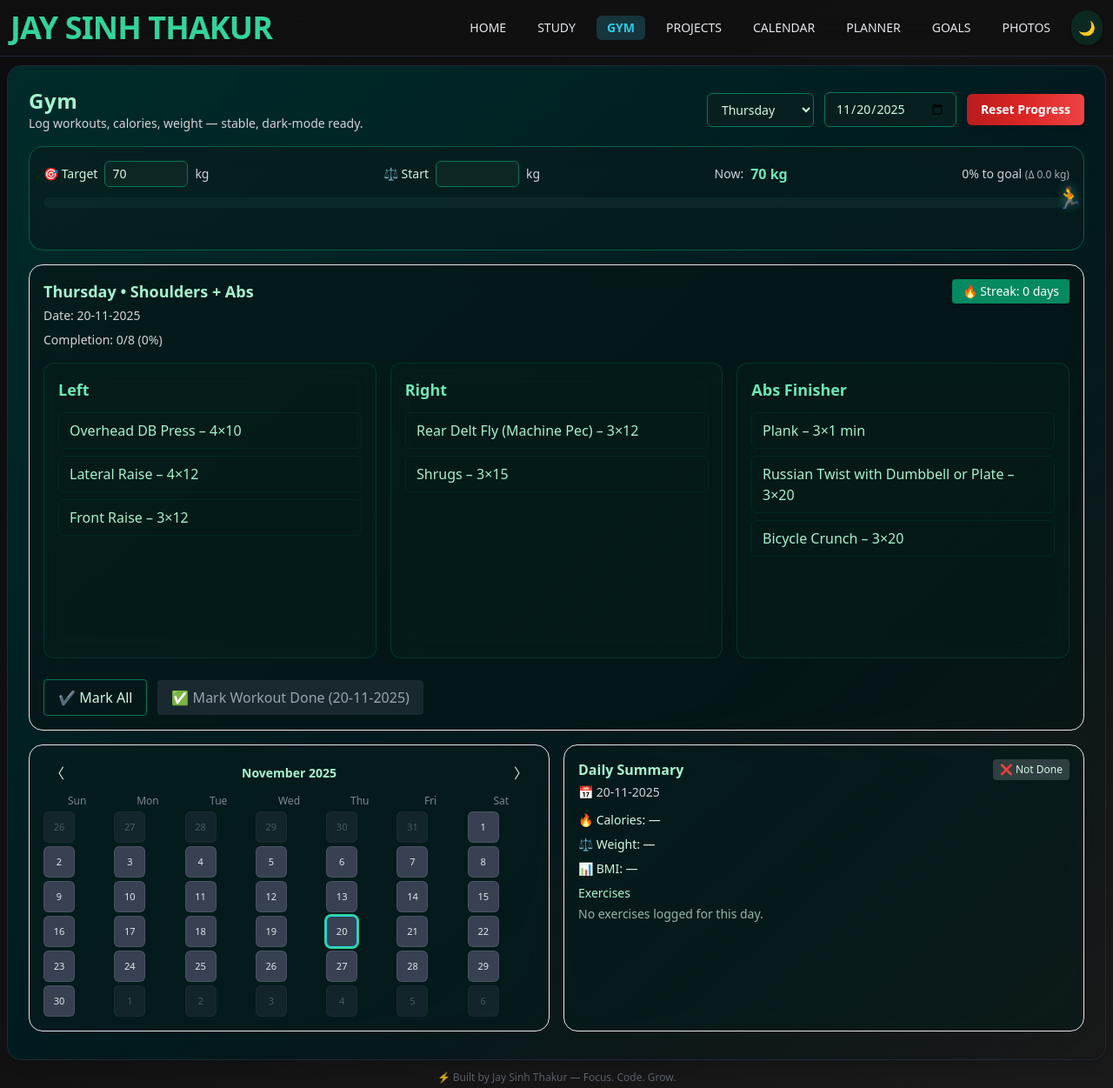
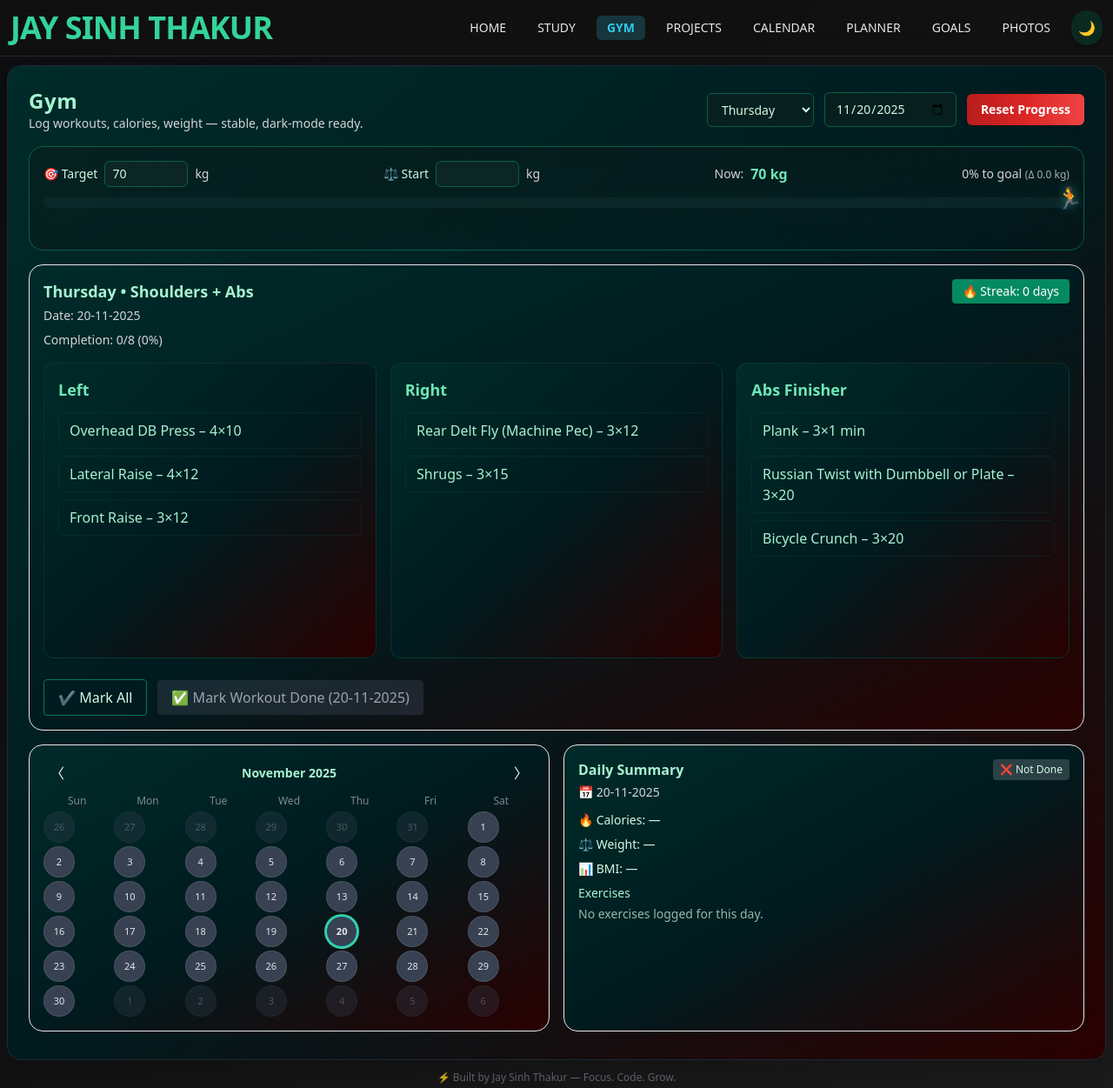
Before and after one commit to SpaceWandererr/fitness-dashboard, a React (Vite) app: page /gym in a window 1280 px wide. Shown: the whole page at 87% size. Built offline with nearby package versions, Linux system fonts and the light colour scheme.

Commit message:
FixingColors

```diff
--- a/src/components/Gym.jsx
+++ b/src/components/Gym.jsx
@@ -666,11 +666,15 @@ export default function GymSimplified() {
     <div
       className="rounded-2xl p-6 backdrop-blur-md border shadow-lg transition-all duration-500
       bg-gradient-to-br from-[#B82132] via-[#183D3D] to-[#0F0F0F] text-[#FAFAF9]
-      dark:bg-gradient-to-br dark:from-[#002b29] dark:via-[#001b1f] dark:to-     [#2a0000]
+      bg-gradient-to-br dark:from-[#002b29] dark:via-[#001b1f] dark:to-[#2a0000]
       border-gray-800 text-emerald-100 font-medium"
     >
       {/* Header */}
-      <header className="flex flex-col md:flex-row items-start md:items-center justify-between gap-4 mb-4">
+      <header
+        className="flex flex-col md:flex-row items-start
+        md:items-center justify-between gap-4 mb-4
+        "
+      >
         <div>
           <h1 className="text-2xl font-extrabold tracking-wide text-emerald-200">
             Gym
@@ -684,7 +688,10 @@ export default function GymSimplified() {
           <select
             value={weekday}
             onChange={(e) => setWeekday(e.target.value)}
-            className="px-3 py-2 rounded-md border border-emerald-700 bg-[#07201f] text-emerald-100 text-sm focus:outline-none focus:ring-1 focus:ring-emerald-400 transition"
+            className="px-3 py-2 rounded-md border border-emerald-700
+            bg-[#07201f] text-[#FAFAF9] border-gray-700 dark:border-emerald-800
+            text-emerald-100 text-sm focus:outline-none focus:ring-1
+            focus:ring-emerald-400 transition"
           >
             {WEEK.map((d) => (
               <option
@@ -701,12 +708,20 @@ export default function GymSimplified() {
             type="date"
             value={date}
             onChange={(e) => setDate(e.target.value)}
-            className="px-3 py-2 rounded-md border border-emerald-700 bg-[#07201f] text-emerald-100 text-sm focus:outline-none focus:ring-1 focus:ring-emerald-400 transition"
+            className="px-3 py-2 rounded-md border border-emerald-700
+            bg-[#07201f] border-gray-700 dark:border-emerald-800
+            to-[#0F0F0F] text-[#FAFAF9]
+            text-emerald-100 text-sm focus:outline-none focus:ring-1
+            focus:ring-emerald-400 transition"
           />
 
           <button
             onClick={resetProgress}
-            className="ml-auto bg-gradient-to-r from-red-700 via-red-600 to-red-500 hover:from-red-600 hover:to-red-400 text-white px-4 py-2 rounded-md text-sm font-semibold shadow-md transition-all duration-200"
+            className="ml-auto
+            bg-gradient-to-r from-red-700 via-red-600 to-red-500
+            hover:from-red-600 hover:to-red-400
+            text-white px-4 py-2 rounded-md text-sm font-semibold
+            shadow-md transition-all duration-200"
           >
             Reset Progress
           </button>
@@ -714,7 +729,14 @@ export default function GymSimplified() {
       </header>
 
       {/* Progress / weight */}
-      <section className="mb-4 border border-emerald-800 rounded-2xl p-4 space-y-3 bg-[#071b1b]/60 backdrop-blur-md min-h-[120px]">
+      <section
+        className="mb-4 border rounded-2xl
+        p-4 space-y-3 border-gray-700 dark:border-emerald-800
+        bg-gradient-to-br dark:from-[#071b1b]/60 dark:via-[#071b1b]/60 dark:to-
+        [#071b1b]/60
+        bg-gradient-to-br from-[#B82132] via-[#183D3D] to-[#B82132]
+        backdrop-blur-md min-h-[120px]"
+      >
         <div className="flex items-center justify-between flex-wrap gap-3">
           <div className="flex items-center gap-2">
             <span className="text-sm font-medium text-emerald-100">
@@ -723,7 +745,10 @@ export default function GymSimplified() {
             <input
               type="number"
               step="0.1"
-              className="w-24 px-2 py-1 rounded-md border border-emerald-700 bg-[#0c2624] text-emerald-100 text-sm focus:outline-none focus:ring-1 focus:ring-emerald-400"
+              className="w-24 px-2 py-1 rounded-md border
+              border-gray-700 dark:border-emerald-800
+              bg-[#0c2624] text-emerald-100 text-sm focus:outline-none
+              focus:ring-1 focus:ring-emerald-400"
               value={targetWeight}
               onChange={(e) => setTargetWeight(Number(e.target.value || 0))}
             />
@@ -737,7 +762,10 @@ export default function GymSimplified() {
             <input
               type="number"
               step="0.1"
-              className="w-24 px-2 py-1 rounded-md border border-emerald-700 bg-[#0c2624] text-emerald-100 text-sm focus:outline-none focus:ring-1 focus:ring-emerald-400"
+              className="w-24 px-2 py-1 rounded-md border
+              border-gray-700 dark:border-emerald-800 bg-[#0c2624]
+              text-emerald-100 text-sm focus:outline-none
+              focus:ring-1 focus:ring-emerald-400"
               value={startWeight ?? ""}
               onChange={(e) => {
                 const v = e.target.value;
@@ -816,7 +844,13 @@ export default function GymSimplified() {
       </section>
 
       {/* Workout Section */}
-      <section className="mb-4 border rounded-2xl p-4 bg-[#071514]/60 backdrop-blur-md min-h-[300px] transition-all duration-500">
+      <section
+        className="mb-4 border rounded-2xl p-4
+        bg-gradient-to-br from-[#B82132] via-[#183D3D] to-[#0F0F0F] text-[#FAFAFA]
+        bg-gradient-to-br dark:from-[#002b29] dark:via-[#001b1f] dark:to-[#2a0000]
+        backdrop-blur-md min-h-[300px]
+        transition-all duration-500"
+      >
         <div className="flex items-start justify-between gap-4 mb-3">
           <div>
             <h2 className="text-lg font-semibold text-emerald-200">
@@ -843,7 +877,9 @@ export default function GymSimplified() {
           <>
             {/* Exercises: Stable three-column layout (Left, Right, Finisher) */}
             <div
-              className="grid grid-cols-1 md:grid-cols-3 gap-4 mt-4 transition-all duration-300 ease-in-out"
+              className="grid grid-cols-1 md:grid-cols-3 gap-4 mt-4
+              transition-all duration-300 ease-in-out
+              "
               style={{ minHeight: "340px" }} // keeps same height between days
             >
               {["left", "right", "finisher"].map((sectionKey, idx) => {
@@ -860,7 +896,12 @@ export default function GymSimplified() {
                 return (
                   <div
                     key={sectionKey}
-                    className="rounded-xl bg-white/5 dark:bg-emerald-900/10 p-4 shadow-sm border border-emerald-800/40 backdrop-blur-md transition-transform duration-300 hover:scale-[1.01]"
+                    className="rounded-xl bg-white/5
+                    bg-gradient-to-br from-[#0F0F0F] via-[#183D3D] to-[#B82132] text-[#FAFAFA]
+                    bg-gradient-to-br dark:from-[#002b29] dark:via-[#001b1f] dark:to-[#2a0000]
+                    p-4 shadow-sm border border-emerald-800/40
+                    backdrop-blur-md transition-transform duration-300
+                    hover:scale-[1.01]"
                   >
                     <h3 className="text-emerald-300 text-lg font-semibold mb-3">
                       {label}
@@ -976,7 +1017,10 @@ export default function GymSimplified() {
       </section>
 
       {/* Calendar + Daily Summary */}
-      <section className="grid md:grid-cols-2 gap-4 mb-2">
+      <section
+        className="grid md:grid-cols-2 gap-4 mb-2
+        "
+      >
         <MiniCalendar date={date} setDate={(d) => setDate(d)} />
         <DailySummary date={date} logs={logs} dateKey={dateKey} />
       </section>
@@ -1083,9 +1127,14 @@ function DailySummary({ date, logs, dateKey }) {
   const latestBmi = bmiLogs.slice().reverse()[0] || null;
 
   return (
-    <div className="border rounded-2xl p-4 h-full bg-[#071b1b]/60 backdrop-blur-md">
+    <div
+      className="border rounded-2xl p-4 h-full
+      bg-gradient-to-br from-[#B82132] via-[#183D3D] to-[#0F0F0F] text-[#FAFAFA]
+      bg-gradient-to-br dark:from-[#002b29] dark:via-[#001b1f] dark:to-[#2a0000]
+      backdrop-blur-md"
+    >
       <div className="flex items-center justify-between">
-        <h3 className="font-semibold text-emerald-200">Daily Summary</h3>
+        <h3 className="font-bold text-emerald-200">Daily Summary</h3>
         <span
           className={`text-xs px-2 py-1 rounded ${
             entry?.done
@@ -1159,7 +1208,12 @@ function MiniCalendar({ date, setDate }) {
   const today = dayjs();
 
   return (
-    <section className="border rounded-2xl p-4 bg-[#071b1b]/60 backdrop-blur-md">
+    <section
+      className="border rounded-2xl p-4
+      bg-gradient-to-br from-[#B82132] via-[#183D3D] to-[#0F0F0F] text-[#FAFAFA]
+      bg-gradient-to-br dark:from-[#002b29] dark:via-[#001b1f] dark:to-[#2a0000]
+      backdrop-blur-md"
+    >
       <div className="flex items-center justify-between mb-2">
         <button
           onClick={() => setViewMonth(viewMonth.subtract(1, "month"))}
@@ -1167,7 +1221,7 @@ function MiniCalendar({ date, setDate }) {
         >
           〈
         </button>
-        <div className="font-semibold text-sm text-emerald-200">
+        <div className="font-bold text-sm text-emerald-200">
           {viewMonth.format("MMMM YYYY")}
         </div>
         <button
@@ -1197,7 +1251,7 @@ function MiniCalendar({ date, setDate }) {
               key={key}
               onClick={() => setDate(key)}
               title={d.format("DD-MM-YYYY")}
-              className={`w-8 h-8 sm:w-9 sm:h-9 rounded-md text-[11px] flex items-center justify-center border transition
+              className={`w-8 h-8 sm:w-9 sm:h-9 rounded-full text-[11px] flex items-center justify-center border transition
                 ${!isCurMonth ? "opacity-30" : ""}
                 ${
                   doneMap[key]
@@ -1205,7 +1259,7 @@ function MiniCalendar({ date, setDate }) {
                     : "bg-gray-700 text-gray-200"
                 }
                 ${isSelected ? "ring-2 ring-emerald-400" : ""}
-                ${isToday ? "border-cyan-400" : "border-white/10"}
+                ${isToday ? "border-cyan-400 font-bold" : "border-white/10"}
                 hover:scale-[1.03] hover:shadow`}
             >
               {d.date()}
```
